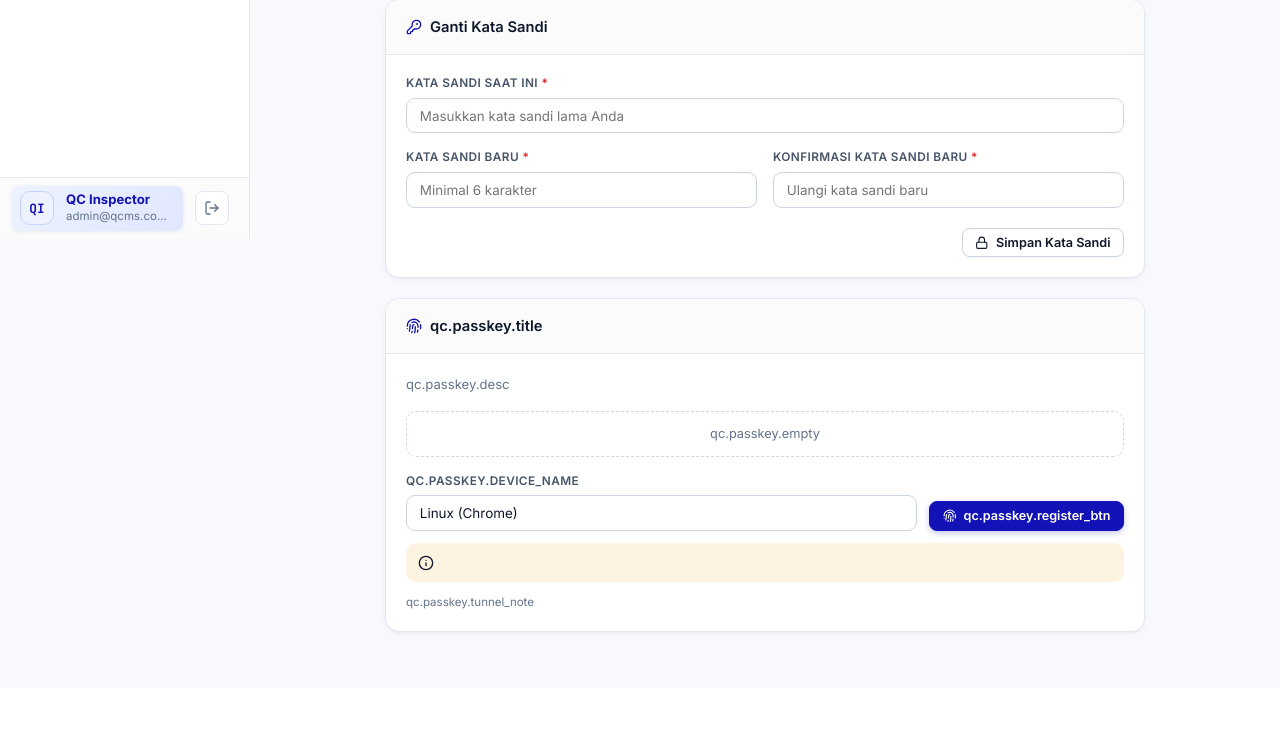
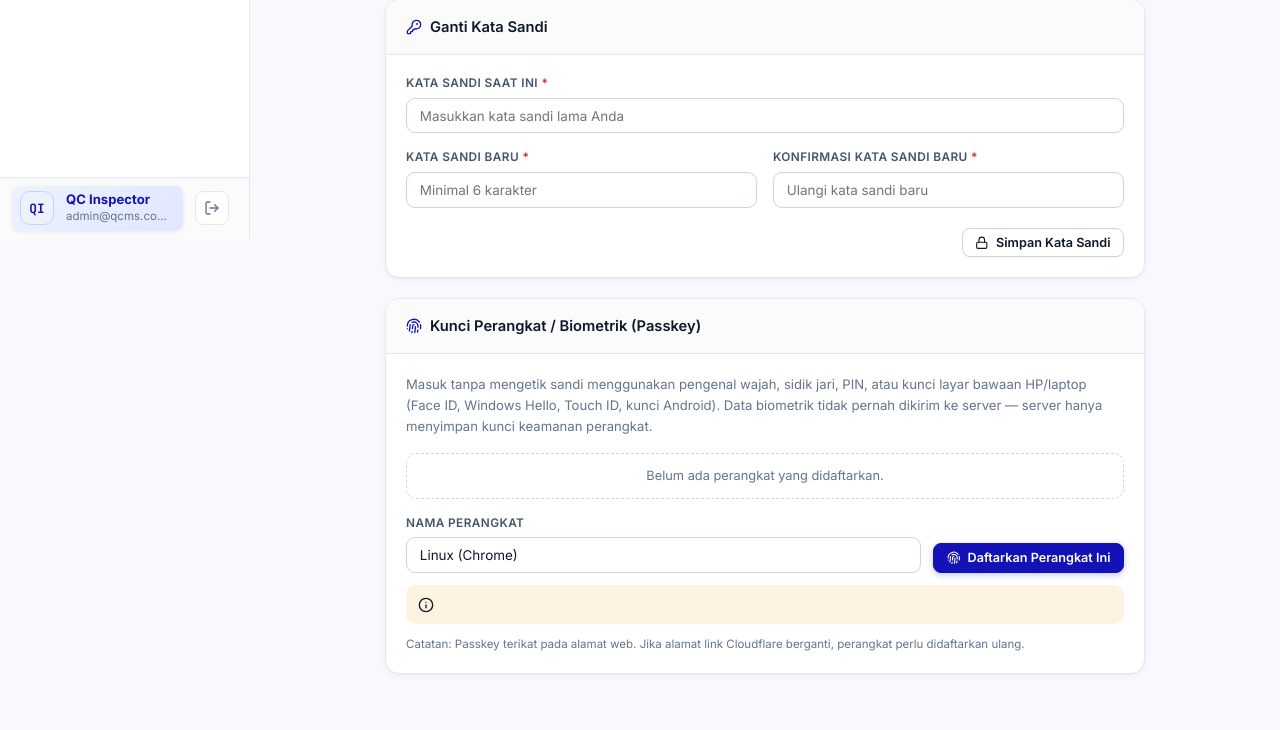
Before and after one commit to Mutiaraflv/web-digitalisasi-qc, a Laravel app: page /profile in a window 1280 px wide. Shown: the part 561-1291 px from the top of the page. Before the commit the page ends 1195 px from the top, so only its background shows below. Run offline with Laravel 12, Linux system fonts and the light colour scheme; a user stored in the database is signed in; data comes from the database, SQL or seed files in the repository; tables that the repository leaves empty hold one stand-in row (values such as "Sample post").

Commit message:
i18n: add localization strings for passkeys, autosave, and studio alerts

```diff
--- a/lang/en/qc.php
+++ b/lang/en/qc.php
@@ -72,6 +72,10 @@ return [
         'remember' => 'Keep me signed in on this device',
         'sign_in_btn' => 'Sign In',
         'no_account' => 'If you do not have an account, contact the system administrator.',
+        'or' => 'or',
+        'face_btn' => 'Sign in with Device Key / Biometrics',
+        'face_waiting' => 'Waiting for device verification...',
+        'face_hint' => 'Enable it first from your Profile after signing in with a password.',
     ],
 
     'dashboard' => [
@@ -156,6 +160,11 @@ return [
         'desc_exported_excel' => 'Downloaded Excel for report :ssc',
         'desc_exported_pdf' => 'Opened Print / PDF for report :ssc',
         'desc_login' => 'Signed in to QCMS',
+        'passkey_added' => 'Device Key Added',
+        'passkey_removed' => 'Device Key Removed',
+        'desc_login_passkey' => 'Signed in to QCMS with device key (Passkey)',
+        'desc_passkey_added' => 'Registered device key on :name',
+        'desc_passkey_removed' => 'Removed device key for :name',
         'desc_logout' => 'Signed out from QCMS',
         'desc_user_created' => 'Added new account :name (:role)',
         'desc_user_updated' => 'Updated account :name (:role)',
@@ -350,6 +359,17 @@ return [
         'opening_pdf' => 'Opening 6-Page Official PDF...',
         'pdf_failed' => 'Failed to process PDF document',
         'ssc_required' => 'Please enter an SSC ID first!',
+        'autosave_idle' => 'Draft Ready',
+        'autosave_saving' => 'Saving draft...',
+        'autosave_saved' => 'Draft saved :time',
+        'autosave_offline' => 'Offline · Saved locally',
+        'autosave_syncing' => 'Syncing with server...',
+        'draft_recovery_title' => 'Local Draft Recovered',
+        'draft_recovery_desc' => 'Unsaved form data from a previous session was found (:time). Restore data?',
+        'draft_restore_btn' => 'Restore Draft',
+        'draft_discard_btn' => 'Discard',
+        'draft_restored_success' => 'Draft restored successfully from local storage!',
+        'unsaved_changes_warning' => 'You have unsaved changes that are not synced to the server yet. Leave anyway?',
     ],
 
     'print' => [
@@ -529,4 +549,33 @@ return [
         'delete_avatar_title' => 'Remove Profile Photo',
         'delete_avatar_msg' => 'Are you sure you want to delete your profile photo and return to name initials?',
     ],
+
+    'passkey' => [
+        'title' => 'Device Key / Passkey',
+        'desc' => 'Sign in without typing a password using your phone/laptop\'s built-in lock (fingerprint, face recognition, PIN, Windows Hello, Face ID/Touch ID). Biometric data never leaves your device — the server only stores the cryptographic public key.',
+        'device_name' => 'Device name',
+        'device_name_ph' => 'e.g. My Samsung phone',
+        'register_btn' => 'Register This Device',
+        'registering' => 'Follow the verification prompt on your device...',
+        'registered' => 'Device key has been enabled on this device.',
+        'empty' => 'No devices registered yet.',
+        'added_on' => 'Added :date',
+        'last_used' => 'Last used :date',
+        'never_used' => 'Never used',
+        'remove' => 'Remove',
+        'remove_title' => 'Remove Device Key',
+        'remove_msg' => 'Device ":name" will no longer be able to sign in with device key. Continue?',
+        'removed' => 'Device key for ":name" has been removed.',
+        'unsupported' => 'This browser or device does not support passkeys yet. Use the latest Chrome, Safari or Edge.',
+        'insecure' => 'Device key login only works over HTTPS (the Cloudflare link) or http://localhost.',
+        'cancelled' => 'The verification was cancelled or timed out.',
+        'tunnel_note' => 'Note: passkeys are tied to the web address. If the Cloudflare link changes, devices must be registered again.',
+        'default_name' => 'Device',
+        'err_not_migrated' => 'Device key login is not ready yet. Contact the administrator (run the database migration).',
+        'err_limit' => 'Maximum :max devices per account. Remove one first.',
+        'err_expired' => 'Verification session expired. Please try again.',
+        'err_duplicate' => 'This device is already registered.',
+        'err_unknown' => 'This device is not registered to any account. Sign in with your password and enable it from your Profile.',
+        'err_generic' => 'Device key verification failed. Please try again or use your password.',
+    ],
 ];
--- a/lang/id/qc.php
+++ b/lang/id/qc.php
@@ -72,6 +72,10 @@ return [
         'remember' => 'Ingat saya di perangkat ini',
         'sign_in_btn' => 'Masuk',
         'no_account' => 'Jika belum memiliki akun, hubungi administrator sistem.',
+        'or' => 'atau',
+        'face_btn' => 'Masuk dengan Biometrik / Kunci Perangkat',
+        'face_waiting' => 'Menunggu verifikasi perangkat...',
+        'face_hint' => 'Aktifkan dulu di menu Profil setelah login dengan sandi.',
     ],
 
     'dashboard' => [
@@ -156,6 +160,11 @@ return [
         'desc_exported_excel' => 'Mengunduh Excel laporan :ssc',
         'desc_exported_pdf' => 'Membuka cetak / PDF laporan :ssc',
         'desc_login' => 'Masuk ke sistem QCMS',
+        'passkey_added' => 'Kunci Perangkat Ditambah',
+        'passkey_removed' => 'Kunci Perangkat Dihapus',
+        'desc_login_passkey' => 'Masuk ke sistem QCMS dengan kunci perangkat (Passkey)',
+        'desc_passkey_added' => 'Mendaftarkan kunci perangkat di :name',
+        'desc_passkey_removed' => 'Menghapus kunci perangkat :name',
         'desc_logout' => 'Keluar dari sistem QCMS',
         'desc_user_created' => 'Menambahkan akun baru :name (:role)',
         'desc_user_updated' => 'Memperbarui akun :name (:role)',
@@ -350,6 +359,17 @@ return [
         'opening_pdf' => 'Membuka PDF Dokumen Resmi 6 Lembar...',
         'pdf_failed' => 'Gagal memproses dokumen PDF',
         'ssc_required' => 'Mohon isi SSC ID terlebih dahulu!',
+        'autosave_idle' => 'Draf Siap',
+        'autosave_saving' => 'Menyimpan draf...',
+        'autosave_saved' => 'Draf tersimpan :time',
+        'autosave_offline' => 'Offline · Tersimpan di perangkat',
+        'autosave_syncing' => 'Sinkronisasi ke server...',
+        'draft_recovery_title' => 'Ditemukan Draf Tersimpan Lokal',
+        'draft_recovery_desc' => 'Terdapat draf pengisian belum tersimpan dari sesi sebelumnya (:time). Pulihkan data?',
+        'draft_restore_btn' => 'Pulihkan Draf',
+        'draft_discard_btn' => 'Abaikan & Hapus',
+        'draft_restored_success' => 'Draf berhasil dipulihkan dari penyimpanan lokal!',
+        'unsaved_changes_warning' => 'Ada perubahan formulir yang belum tersimpan ke server. Tetap tinggalkan halaman?',
     ],
 
     'print' => [
@@ -529,4 +549,33 @@ return [
         'delete_avatar_title' => 'Hapus Foto Profil',
         'delete_avatar_msg' => 'Apakah Anda yakin ingin menghapus foto profil dan kembali menggunakan inisial nama?',
     ],
+
+    'passkey' => [
+        'title' => 'Kunci Perangkat / Biometrik (Passkey)',
+        'desc' => 'Masuk tanpa mengetik sandi menggunakan pengenal wajah, sidik jari, PIN, atau kunci layar bawaan HP/laptop (Face ID, Windows Hello, Touch ID, kunci Android). Data biometrik tidak pernah dikirim ke server — server hanya menyimpan kunci keamanan perangkat.',
+        'device_name' => 'Nama perangkat',
+        'device_name_ph' => 'Contoh: HP Samsung saya',
+        'register_btn' => 'Daftarkan Perangkat Ini',
+        'registering' => 'Ikuti petunjuk verifikasi di perangkat Anda...',
+        'registered' => 'Kunci perangkat berhasil diaktifkan di perangkat ini.',
+        'empty' => 'Belum ada perangkat yang didaftarkan.',
+        'added_on' => 'Didaftarkan :date',
+        'last_used' => 'Terakhir dipakai :date',
+        'never_used' => 'Belum pernah dipakai',
+        'remove' => 'Hapus',
+        'remove_title' => 'Hapus Kunci Perangkat',
+        'remove_msg' => 'Perangkat ":name" tidak akan bisa lagi dipakai untuk masuk otomatis. Lanjutkan?',
+        'removed' => 'Kunci perangkat untuk ":name" telah dihapus.',
+        'unsupported' => 'Browser atau perangkat ini belum mendukung kunci perangkat / Passkey. Gunakan Chrome, Safari, atau Edge versi terbaru.',
+        'insecure' => 'Login kunci perangkat hanya bisa dipakai lewat alamat HTTPS (link Cloudflare) atau http://localhost.',
+        'cancelled' => 'Verifikasi dibatalkan atau waktu habis.',
+        'tunnel_note' => 'Catatan: Passkey terikat pada alamat web. Jika alamat link Cloudflare berganti, perangkat perlu didaftarkan ulang.',
+        'default_name' => 'Perangkat',
+        'err_not_migrated' => 'Fitur kunci perangkat belum siap. Hubungi administrator (jalankan migrasi database).',
+        'err_limit' => 'Maksimal :max perangkat per akun. Hapus salah satu terlebih dahulu.',
+        'err_expired' => 'Sesi verifikasi kedaluwarsa. Silakan coba lagi.',
+        'err_duplicate' => 'Perangkat ini sudah terdaftar.',
+        'err_unknown' => 'Kunci perangkat ini belum terdaftar di akun mana pun. Login dengan sandi lalu aktifkan di menu Profil.',
+        'err_generic' => 'Verifikasi kunci perangkat gagal. Silakan coba lagi atau gunakan kata sandi.',
+    ],
 ];
--- a/resources/views/layouts/app.blade.php
+++ b/resources/views/layouts/app.blade.php
@@ -21,6 +21,9 @@
     })();
   </script>
   <script src="{{ asset('js/lucide.min.js') }}"></script>
+  <script>
+    window.qcI18n = @json(__('qc'));
+  </script>
   @yield('styles')
 </head>
 <body>
```
